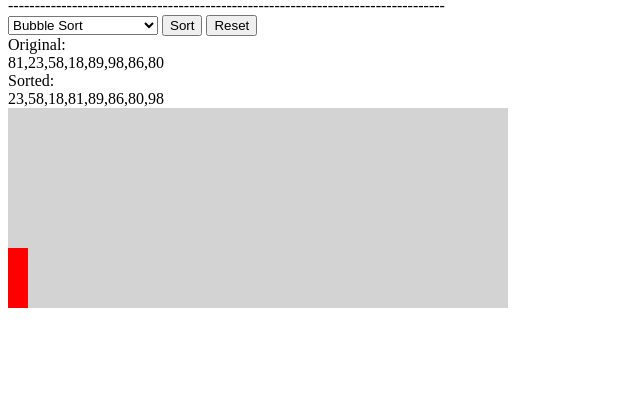
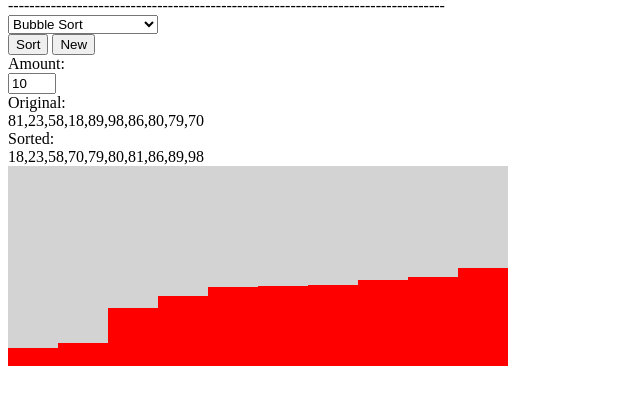
Before and after one commit to caleblaroche14/DSA, a plain HTML site: page index.html in a window 1280 px wide. Both pictures are taken after a click on the button "Sort". Shown: the part 48-452 px from the top of the page, without its empty margins (0-640 px from the left). Drawn offline with Linux system fonts and the light colour scheme.

Commit message:
fixed graph :)

```diff
--- a/index.html
+++ b/index.html
@@ -12,15 +12,17 @@
     <h1 style="margin: 0px;">Learning DSA - Caleb Laroche</h1>
     <div>----------------------------------------------------------------------------------</div>
     <div class="algoHolder"></div>
-    <select id="sorttype" style="width: 150px">
+    <select id="sorttype" style="width: 150px" onchange="setup('original','sorted')">
         <option>Bubble Sort</option>
         <option>Selection Sort</option>
     </select>
+    <br />
     <button onclick="sort('original','sorted','sorttype')">Sort</button>
-    <button onclick="setup(8,'original','sorted')">Reset</button>
+    <button onclick="setup('original','sorted')">New</button>
+    <div>Amount: </div><input id="sortamt" style="width:40px;" value="10">
     <div>Original:</div><div class="arrayHolder" id="original"></div>
     <div>Sorted:</div><div class="arrayHolder" id="sorted"></div>
-    <div id="graph"><div class="bar"></div></div>
+    <div id="sortgraph"></div>
 </body>
 
 <script src="/scripts/script.js"></script>
--- a/scripts/script.js
+++ b/scripts/script.js
@@ -1,7 +1,20 @@
+// class setup
+class bar {
+    constructor(val,e,pos,width){
+        this.val=val,
+        this.e=e,
+        this.pos=pos,
+        this.width = width;
+    }
+}
+
 // initialize to start:
-setup(8,'original','sort');
+setup('original','sort');
 
-function setup(amt,originalid,sortedid){
+function setup(originalid,sortedid){
+    let amt = document.getElementById('sortamt').value;
+
+    // setup arrays
     let original = document.getElementById(originalid);
     let sorted = document.getElementById(sortedid);
 
@@ -11,13 +24,24 @@ function setup(amt,originalid,sortedid){
     }
 
     original.innerText = oArray.toString();
+
+    // setup graph
+    let graph = document.getElementById('sortgraph');
+    let initArr = document.getElementById(originalid).innerHTML.split(',');
+
+    draw(graph, initArr);
 }
 
 async function sort(originalid,sortedid,sortt){
+    let graph = document.getElementById('sortgraph');
     let sortElement = document.getElementById(sortt);
     let sorttypevalue = sortElement.options[sortElement.selectedIndex].value;
     let sorted = document.getElementById(sortedid);
     let initArr = document.getElementById(originalid).innerHTML.split(',');
+
+    for (let i = 0; i < initArr.length; i++){
+        initArr[i] = parseInt(initArr[i]);
+    }
 
     // array to sort
     let arr = initArr;
@@ -26,29 +50,33 @@ async function sort(originalid,sortedid,sortt){
         console.log('Bubble Sort: ');
 
         let n = arr.length;
-        for (let i = 0; i < n; i++){
+        for (let i = 0; i < n-1; i++){
             let swapped = false;
-            for (let j = 0; j < n-i; j++){
+            for (let j = 0; j < n-i-1; j++){
                 if (arr[j] > arr[j+1]){
                     let temp = arr[j];
                     arr[j] = arr[j+1];
                     arr[j+1] = temp;
                     swapped = true;
 
-                    await sleep(500);
+                    await sleep(10);
+                    draw(graph,arr);
                     showChanges(sorted,arr);
                 }
             }
 
             if (!swapped){
-                break;
+                //continue;
             }
         }
+    } else if (sorttypevalue == 'Selection Sort'){
+
     }
 
     // output
     console.log('Original: ' +initArr);
     console.log('Sorted: ' + arr);
+    draw(graph,arr);
     showChanges(sorted,arr);
 }
 
@@ -68,3 +96,26 @@ function removeSelected(e){
 function sleep(ms) {
     return new Promise(resolve => setTimeout(resolve, ms));
 }
+
+function draw(graph, arr){
+    // remove old bars
+    let deletebars = document.querySelectorAll('.bar');
+    for (let b = 0; b < deletebars.length; b++){
+        if (typeof deletebars[b] !== 'object') continue;
+        console.log(deletebars);
+        deletebars[b].remove();
+    }
+
+    // create a bar for each
+    for (let b = 0; b < arr.length; b++){
+        let div = document.createElement('div');
+        let newBar = new bar(arr[b],div,b,(graph.clientWidth / arr.length));
+
+        newBar.e.style.height = newBar.val + 'px';
+        newBar.e.style.width = newBar.width + 'px';
+        newBar.e.style.left = (newBar.width * newBar.pos) + 'px';
+        newBar.e.classList.add('bar');
+        console.log(newBar.e);
+        graph.appendChild(newBar.e);
+    }
+}
--- a/styles.css
+++ b/styles.css
@@ -1,4 +1,4 @@
-#graph{
+#sortgraph{
     position: relative;
     width: 500px;
     height: 200px;
@@ -8,7 +8,5 @@
 .bar{
     position: absolute;
     bottom: 0px;
-    width: 20px;
-    height: 60px;
     background-color: red;;
 }
```
